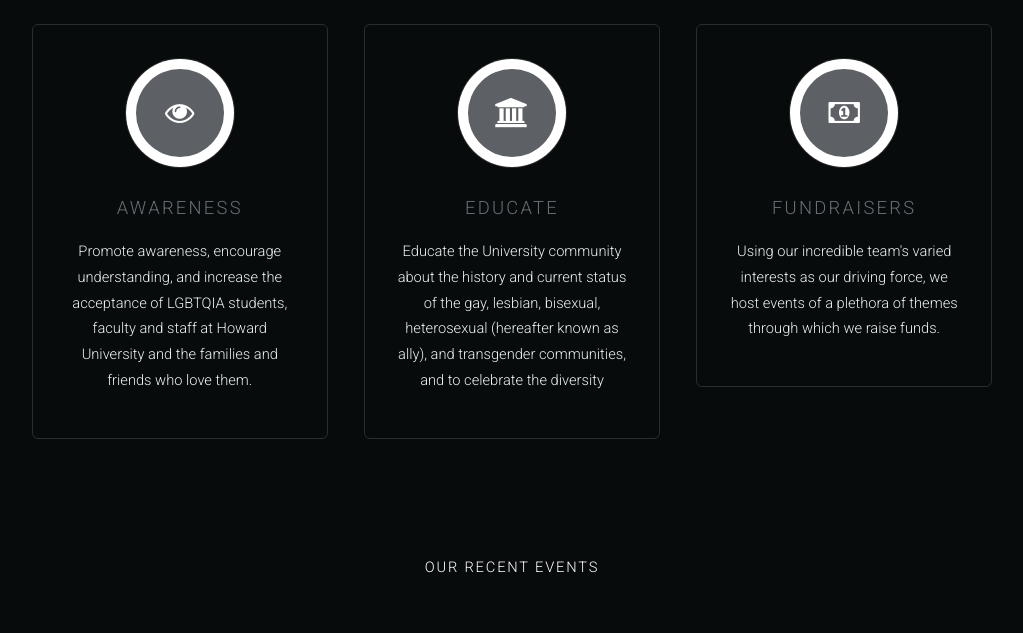
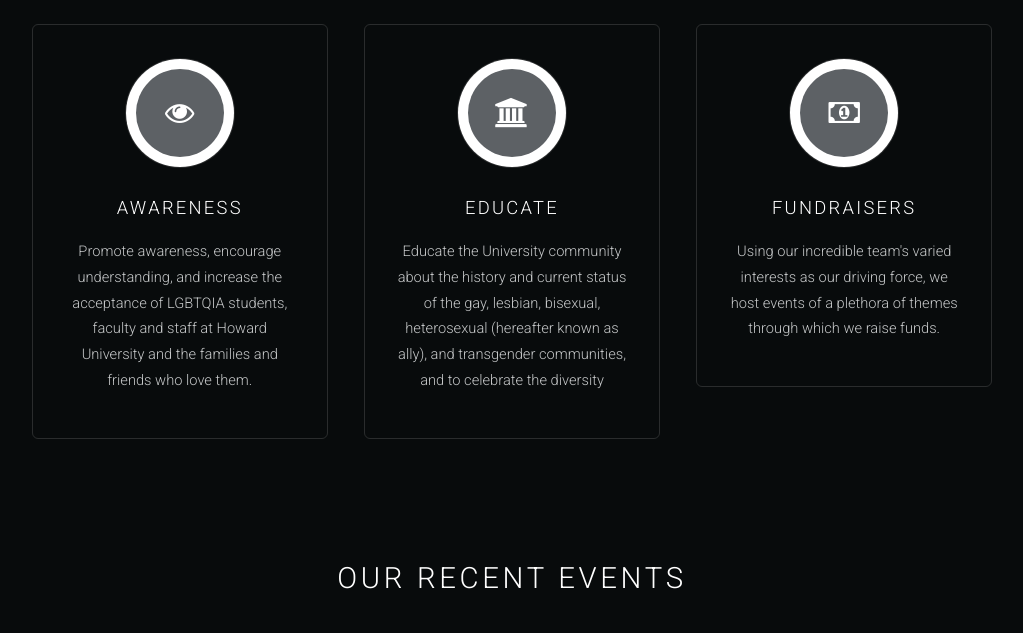
Before and after one commit to rajjwal/CASCADE, a plain HTML site: page index.html in a window 1280 px wide. Shown: the part 548-1181 px from the top of the page, without its empty margins (128-1151 px from the left). Drawn offline with Linux system fonts and the light colour scheme; grey boxes are pictures that could not be loaded; a script that the page names is missing.

Commit message:
minor fixes

```diff
--- a/index.html
+++ b/index.html
@@ -49,7 +49,7 @@
 		</section>
 
 		<!-- One -->
-		<section id="one" class="wrapper style1">
+		<section id="one" class="wrapper style2">
 			<header class="major">
 				<h2>What we do</h2>
 				<p></p>
@@ -92,7 +92,8 @@
 
 		<section id="three" class="wrapper style2">
 			<header class="major">
-				<h4>Our Recent Events</h4>
+				<h2>OUR RECENT EVENTS</h2>
+				<p></p>
 			</header>
 			<div class="container">
 				<div class="row">
```
Also changed, not shown: events.html (+1 -1 lines).
